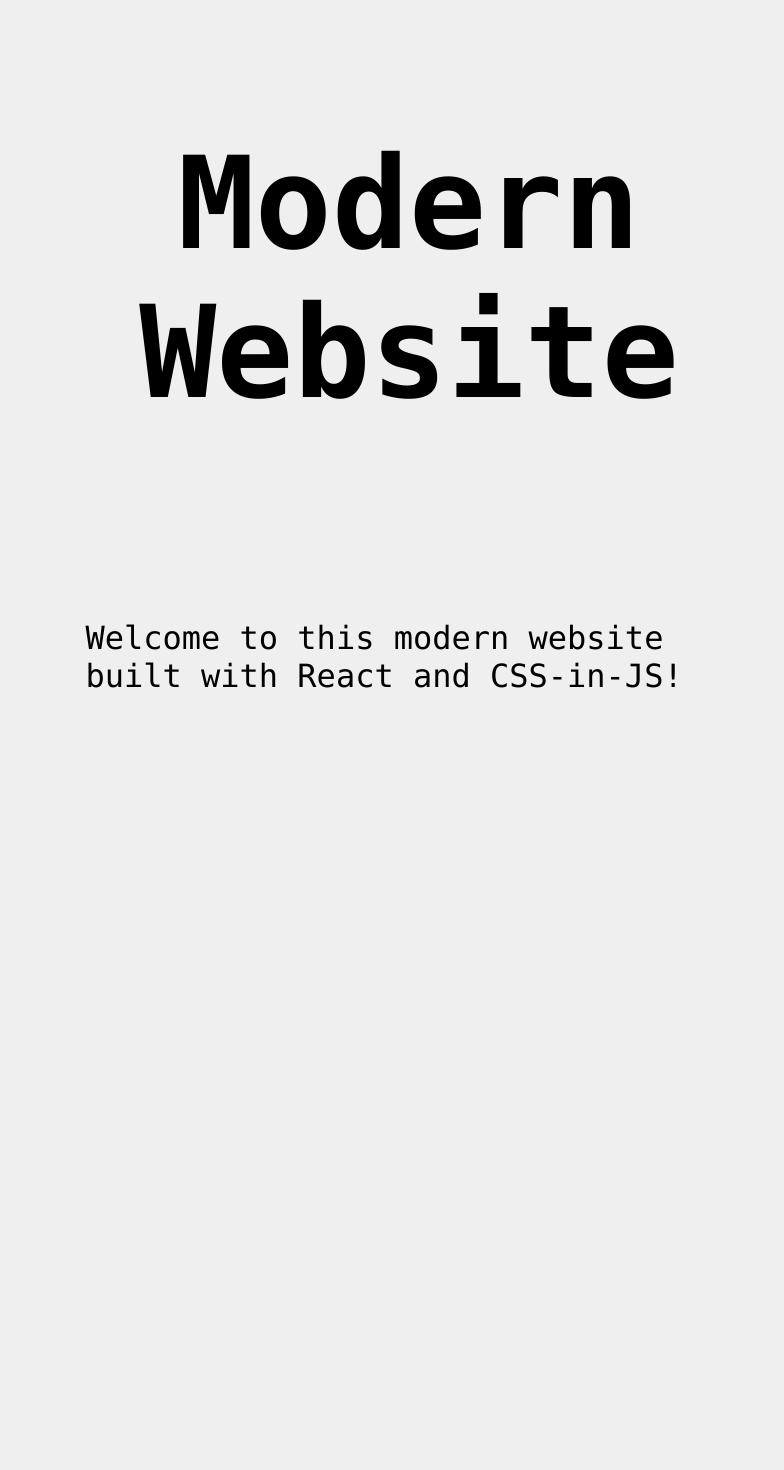
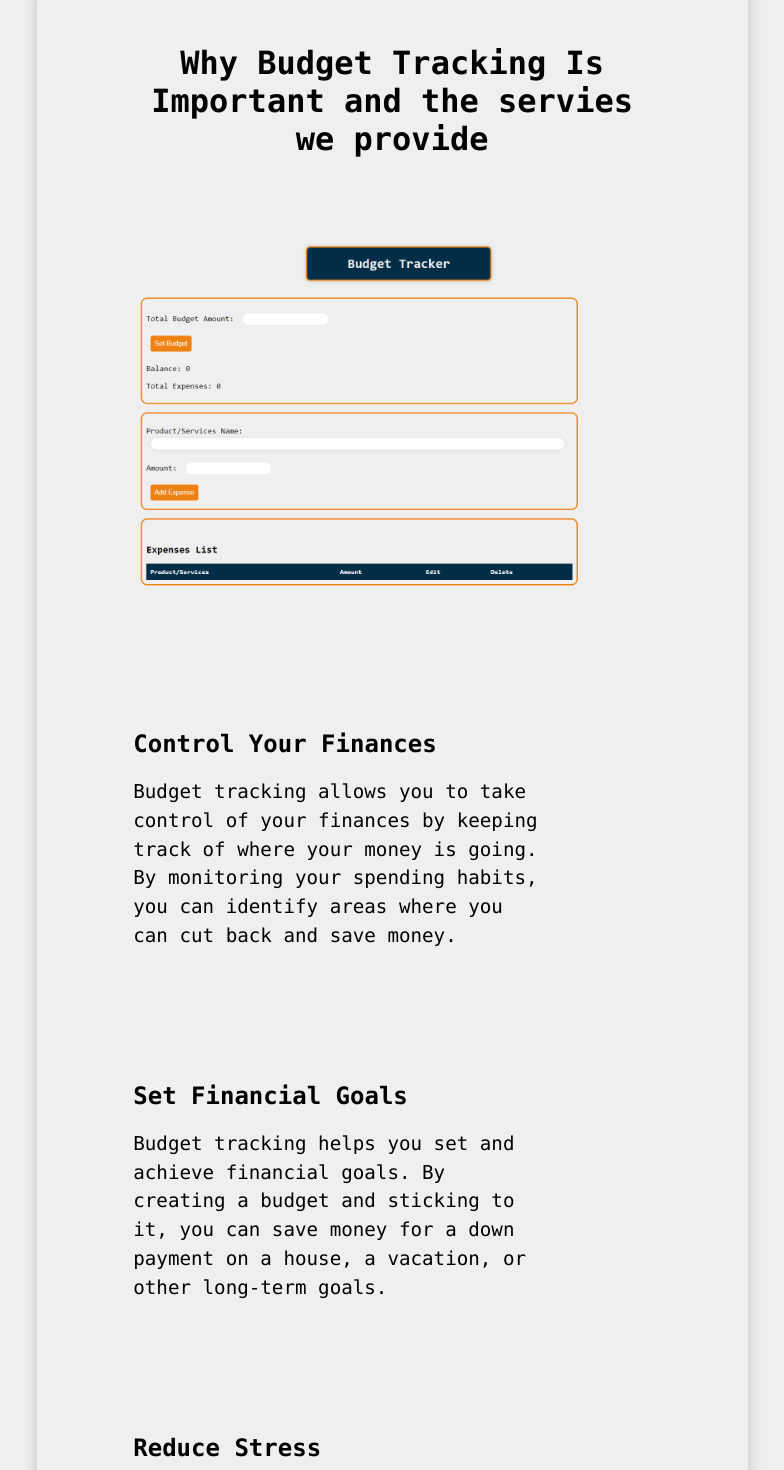
Before and after one commit to Dantallope/BigBoiBudgeting, a React (Create React App) app: page /services in a window 1280 px wide. Shown: the part 180-1650 px from the top of the page, without its empty margins (231-1015 px from the left). Before the commit the page ends 936 px from the top, so only its background shows below. Built offline with nearby package versions, Linux system fonts and the light colour scheme; the HTML template or start-up script is replaced by a standard one.

Commit message:
fixed about me page

```diff
--- a/src/pages/about.js
+++ b/src/pages/about.js
@@ -1,67 +1,21 @@
-import React, { useEffect, useRef } from 'react';
+import React from 'react';
 import styled from 'styled-components';
 import { motion } from 'framer-motion';
-import ReactDOM from 'react-dom';
 
 const HomePage = () => {
-  const titleRef = useRef(null);
-  const paragraphRef = useRef(null);
-
-  useEffect(() => {
-    const title = titleRef.current;
-    const paragraph = paragraphRef.current;
-
-    // Animate title fade-in on mount
-    const titleVariants = {
-      hidden: { opacity: 0 },
-      visible: { opacity: 1 },
-    };
-
-    const titleTransition = {
-      duration: 1,
-    };
-
-    const titleAnimation = titleVariants && (
-      <motion.h1
-        variants={titleVariants}
-        initial="hidden"
-        animate="visible"
-        transition={titleTransition}
-      >
+  return (
+    <Container>
+      <Title animate={{ opacity: 1 }} initial={{ opacity: 0 }} transition={{ duration: 1 }}>
         BIG BOI BUDGETING
-      </motion.h1>
-    );
-
-    // Animate paragraph slide-in on mount
-    const paragraphVariants = {
-      hidden: { x: -50, opacity: 0 },
-      visible: { x: 0, opacity: 1 },
-    };
-
-    const paragraphTransition = {
-      duration: 1,
-    };
-
-    const paragraphAnimation = paragraphVariants && (
-      <motion.p
-        variants={paragraphVariants}
-        initial="hidden"
-        animate="visible"
-        transition={paragraphTransition}
+      </Title>
+      <Paragraph
+        animate={{ x: 0, opacity: 1 }}
+        initial={{ x: -50, opacity: 0 }}
+        transition={{ duration: 1 }}
       >
         A passive-aggressive budget tracker project could be described as a tool that helps users take control of their finances in a lighthearted and humorous way. It uses passive-aggressive prompts to encourage users to stay on track with their budget, while also providing helpful insights and feedback to help them make better financial decisions.
-      </motion.p>
-    );
-
-    // Add animations to DOM nodes
-    if (title) ReactDOM.render(titleAnimation, title);
-    if (paragraph) ReactDOM.render(paragraphAnimation, paragraph);
-  }, []);
-
-  return (
-    <Container>
-      <Title ref={titleRef}></Title>
-      <Paragraph ref={paragraphRef}></Paragraph>
+      </Paragraph>
+      <Image src="../images/bbb.png" alt="Description of the image" />
     </Container>
   );
 };
@@ -74,19 +28,20 @@ const Container = styled.div`
   align-items: center;
 `;
 
-const Title = styled.h1`
+const Title = styled(motion.h1)`
   font-size: 4rem;
 `;
 
-const Paragraph = styled.p`
-
-  font-size: 10rem;
+const Paragraph = styled(motion.p)`
+  font-size: 2rem;
   margin-top: 2rem;
   text-align: center;
   max-width: 800px;
-  margin-left: auto;
-  margin-right: auto;
 `;
 
+const Image = styled.img`
+  max-width: 100%;
+  margin-top: 2rem;
+`;
 
 export default HomePage;
--- a/src/pages/services.js
+++ b/src/pages/services.js
@@ -1,86 +1,97 @@
-import React, { useEffect, useRef } from 'react';
-import styled from 'styled-components';
-import { motion } from 'framer-motion';
-import ReactDOM from 'react-dom';
+import React from "react";
+import styled from "styled-components";
 
-const HomePage = () => {
-  const titleRef = useRef(null);
-  const paragraphRef = useRef(null);
+// Import image file
+import budgetImage from "../images/budget.png";
 
-  useEffect(() => {
-    const title = titleRef.current;
-    const paragraph = paragraphRef.current;
-
-    // Animate title fade-in on mount
-    const titleVariants = {
-      hidden: { opacity: 0 },
-      visible: { opacity: 1 },
-    };
-
-    const titleTransition = {
-      duration: 1,
-    };
-
-    const titleAnimation = titleVariants && (
-      <motion.h1
-        variants={titleVariants}
-        initial="hidden"
-        animate="visible"
-        transition={titleTransition}
-      >
-        Modern Website
-      </motion.h1>
-    );
-
-    // Animate paragraph slide-in on mount
-    const paragraphVariants = {
-      hidden: { x: -50, opacity: 0 },
-      visible: { x: 0, opacity: 1 },
-    };
-
-    const paragraphTransition = {
-      duration: 1,
-    };
-
-    const paragraphAnimation = paragraphVariants && (
-      <motion.p
-        variants={paragraphVariants}
-        initial="hidden"
-        animate="visible"
-        transition={paragraphTransition}
-      >
-        Welcome to this modern website built with React and CSS-in-JS!
-      </motion.p>
-    );
-
-    // Add animations to DOM nodes
-    if (title) ReactDOM.render(titleAnimation, title);
-    if (paragraph) ReactDOM.render(paragraphAnimation, paragraph);
-  }, []);
-
+const ImportanceOfBudgeting = () => {
   return (
     <Container>
-      <Title ref={titleRef}></Title>
-      <Paragraph ref={paragraphRef}></Paragraph>
+      <Header>
+        <Title>Why Budget Tracking Is Important and the servies we provide</Title>
+      </Header>
+      <ImageContainer>
+        <Image src={budgetImage} alt="Budgeting Image" />
+      </ImageContainer>
+      <Content>
+        <Section>
+          <Subtitle>Control Your Finances</Subtitle>
+          <Text>
+            Budget tracking allows you to take control of your finances by
+            keeping track of where your money is going. By monitoring your
+            spending habits, you can identify areas where you can cut back and
+            save money.
+          </Text>
+        </Section>
+        <Section>
+          <Subtitle>Set Financial Goals</Subtitle>
+          <Text>
+            Budget tracking helps you set and achieve financial goals. By
+            creating a budget and sticking to it, you can save money for a down
+            payment on a house, a vacation, or other long-term goals.
+          </Text>
+        </Section>
+        <Section>
+          <Subtitle>Reduce Stress</Subtitle>
+          <Text>
+            Financial stress is a major source of stress for many people. By
+            budget tracking, you can reduce stress and anxiety by knowing
+            exactly where your money is going and having a plan in place to
+            achieve your financial goals.
+          </Text>
+        </Section>
+      </Content>
     </Container>
   );
 };
 
 const Container = styled.div`
-  height: 100vh;
   display: flex;
   flex-direction: column;
-  justify-content: center;
   align-items: center;
+  margin: 2rem;
+  box-shadow: 0px 0px 15px rgba(0, 0, 0, 0.2);
+  border-radius: 10px;
+  padding: 2rem;
+`;
+
+const Header = styled.div`
+  margin-bottom: 2rem;
 `;
 
 const Title = styled.h1`
-  font-size: 4rem;
+  font-size: 2rem;
+  text-align: center;
 `;
 
-const Paragraph = styled.p`
-  font-size: 2rem;
-  margin-top: 2rem;
+const ImageContainer = styled.div`
+  width: 80%;
+  margin: 2rem 0;
 `;
 
-export default HomePage;
+const Image = styled.img`
+  width: 100%;
+  height: auto;
+  border-radius: 10px;
+`;
+
+const Content = styled.div`
+  display: flex;
+  flex-direction: column;
+  width: 80%;
+`;
+
+const Section = styled.div`
+  margin: 2rem 0;
+`;
+
+const Subtitle = styled.h2`
+  font-size: 1.5rem;
+`;
+
+const Text = styled.p`
+  font-size: 1.2rem;
+  line-height: 1.5;
+`;
+
+export default ImportanceOfBudgeting;
```
Also changed, not shown: src/images/bbb.png (added), src/images/budget.png (added).
